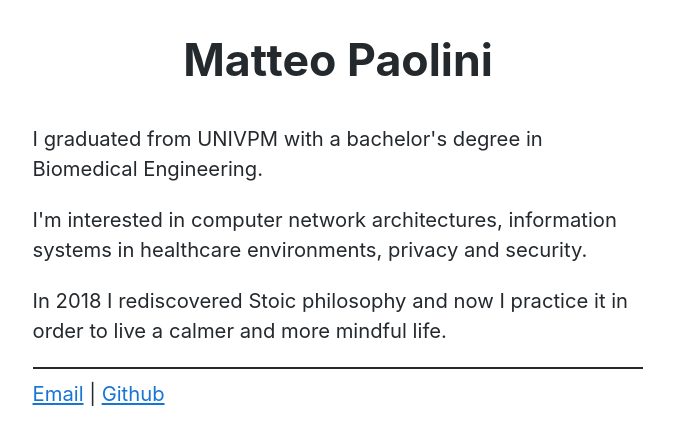
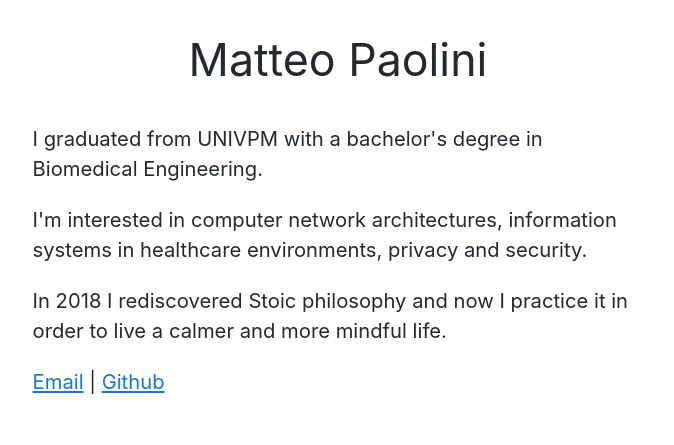
Before and after one commit to matteocoder/matteocoder.github.io, a plain HTML site: page index.html in a window 1280 px wide. Shown: the part 131-576 px from the top of the page, without its empty margins (302-976 px from the left). Drawn offline with Linux system fonts and the light colour scheme.

Commit message:
Remove hr and make h1 normal

```diff
--- a/index.html
+++ b/index.html
@@ -38,7 +38,6 @@ In 2018 I rediscovered Stoic philosophy
 and now I practice it in order to live a calmer and more mindful life.
 </p>
 </main>
-<hr>
 <footer>
 <a href="mailto:mpaolinipro+website@outlook.com">Email</a> | <a href="https://github.com/matteocoder">Github</a>
 </footer>
--- a/matteocoder.css
+++ b/matteocoder.css
@@ -29,6 +29,7 @@ html{
 }
 h1{
     font-size:calc(2em + var(--scale-factor));
+    font-weight:normal;
 }
 #myface{
     display:block;
```
